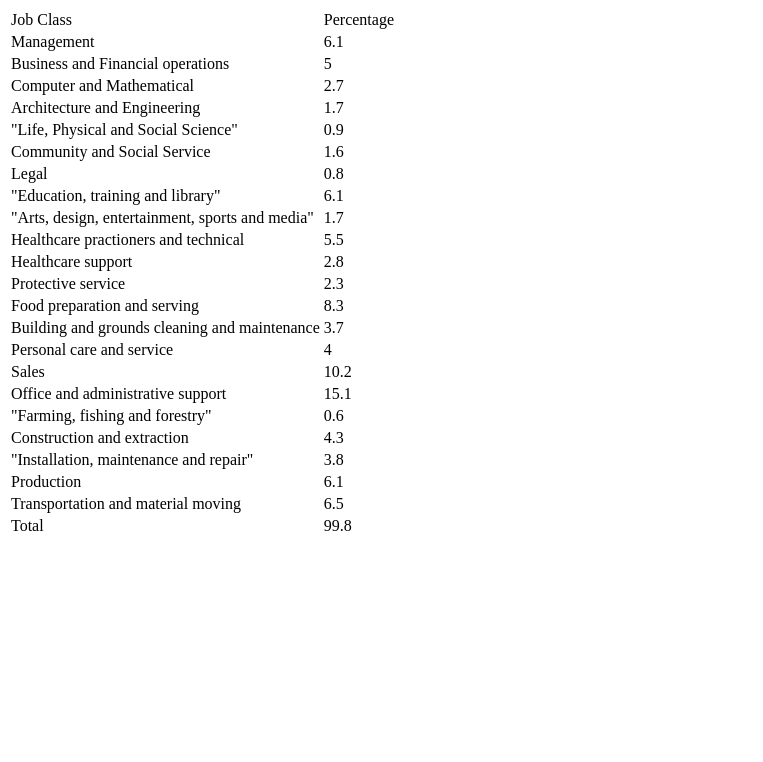
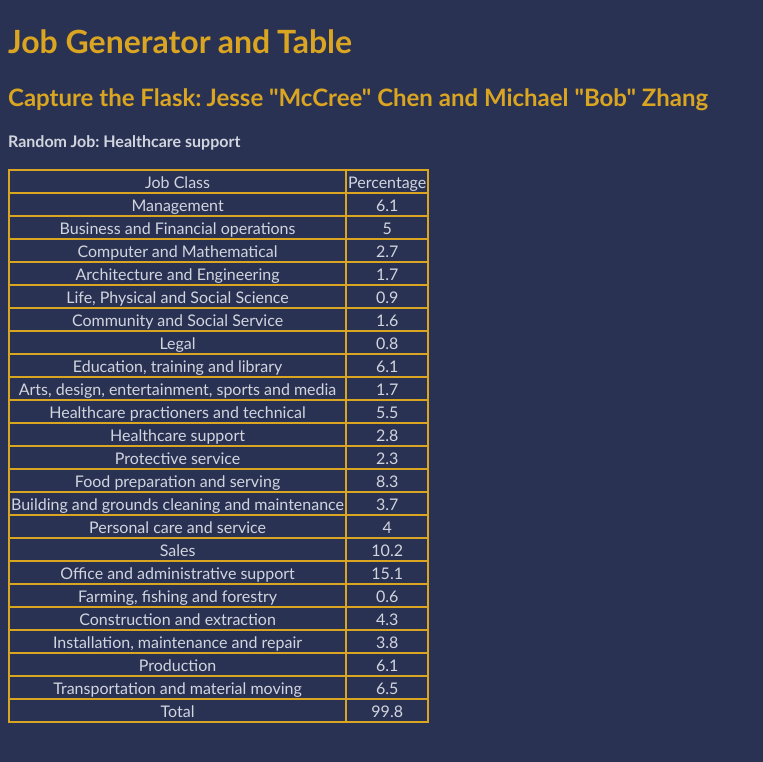
Before and after one commit to jessechen1618/python_softdev_fall, a Flask app: page /occupyflaskst in a window 1280 px wide. Shown: the top 762 px of the page, without its empty margins (0-763 px from the left). Run offline with Flask 2, Linux system fonts and the light colour scheme.

Commit message:
10occ complete

```diff
--- a/10_occ/app.py
+++ b/10_occ/app.py
@@ -1,33 +1,96 @@
-#Jesse "McCree" Chen
+#Jesse "McCree" Chen and Michael "Bob" Zhang
 #SoftDev1 pd1
 #K10 -- Jinja Tuning
 #2019-09-21
 
 from flask import Flask, render_template
+
 import random
 
 # CSV Script ----------------------------------------------------------
-filehandle = open('occupations.csv', 'r')
-csv_list = filehandle.readlines()
-list_of_percents = list()
-list_of_jobs = list()
+#open the csv file
+file=open("occupations.csv","r")
 
-#Make list of jobs and list of percents
-for pair in csv_list:
-	rev_pair = pair[::-1]
-	rev_percentage = ''
-	rev_job = ''
-	index_of_comma = 0
-	for char in rev_pair:
-		if char != ',':
-			rev_percentage += char
-			index_of_comma += 1
-		elif char == ',':
-			break
-	for char in rev_pair[(index_of_comma + 1):]:
-		rev_job += char
-	list_of_percents.append(rev_percentage[:0:-1])
-	list_of_jobs.append(rev_job[::-1])
+#read the file and split on new lines to get each line of the csv table as an element in the list
+job=file.read().split("\n")
+
+#function to iterate through the list and split each line of the csv table on the right-most comma, separating the occupation and the percentage
+def splitCategory(l):
+    #splits occupations and percentages
+    for x in range(0,len(l)):
+        #loop through list
+        l[x]=l[x].rsplit(",",1)
+        #split at the last comma of each item (becomes 2d array with occupation and percentage)
+    return l
+job=splitCategory(job)
+
+#function for taking out the quotation marks in the occupation
+def takeOutQuotes(l):
+    for x in range(0,len(l)):
+        #loop through the list
+        for i in range(0,len(l[x])-1):
+            #loop through the occupation and then the percentage
+            l[x][i]=l[x][i].strip("\"")
+            #strip the quotes
+    return l
+job=takeOutQuotes(job)
+
+#take out the first item(category titles) and last two items (total percentage and an extra empty list)
+jobtable = job[:len(job) - 1]
+
+listofjobs = [None] * len(jobtable);
+listofpercentages = [None] * len(jobtable)
+
+for i in range(0, len(jobtable)):
+    listofjobs[i] = jobtable[i][0]
+    listofpercentages[i] = jobtable[i][1]
+
+job=job[1:len(job) - 2]
+
+#function to update each percentage to be a sum of all previous percentages
+def rangePercent(l):
+    #make the first string percentage a float
+    l[0][1]=float(l[0][1])
+    for x in range(1,len(l)):
+        #update each following percentage to be a float
+        l[x][1]=round(float(l[x][1])+l[x-1][1],1)
+        #make the current percentage the sum of the previous and current such that if the first item has 6.1 percent and second one has 10.2 %
+        #we will modify the second number to be 16.3 so that when we generate a random number we can use binary search to find which two items it is between
+        #if our random number is 5.3, since its less than the 6.1, the first item is returned
+        #if 11.4 is generated, second item is returned because it is greater than 6.1 but less than 16.3
+    return l
+job=rangePercent(job)
+
+#function that will pick a random occupation based on the percentage
+def randomPick(l):
+    #generates a random percentage between 0 and 100%
+    rand=random.randint(0,1000)
+    rand=rand/10.0
+
+    #counters for looping through the list
+    counta=0
+    countb=len(l)-1
+
+    #the case where none of the occupations are selected
+    if rand>99.8:
+        return "unemployed"
+    #loop through the list both from the front and the back until the randomly generated percentage is within one of the sections
+    while l[counta][1]<rand and l[countb][1]>rand:
+        #loop through both front and back; front loop till find something greater, back loop till find something smaller
+        counta=counta+1
+        #advance front loop
+        countb=countb-1
+        #push back back loop
+    #this is the case that the randomly generated percentage was exactly one of the percentages
+    if  l[countb][1]==rand:
+        #deals with edge case for back loop
+        return l[countb][0]
+    if l[counta][1]>=rand:
+        #front loop returns whatever item it counted up to
+        return l[counta][0]
+    else:
+        #back loop returns the next item
+        return l[countb+1][0]
 
 # End of CSV Script ---------------------------------------------------
 
@@ -42,7 +105,8 @@ def hello_word():
 def occ_table():
     return render_template('/occ_template.html',
     	tab_title = "Occupation Table and Generator",
-    	pair_list = zip(list_of_jobs, list_of_percents))
+		random_job = randomPick(job),
+    	pair_list = zip(listofjobs, listofpercentages))
 
 if __name__ == "__main__":
     app.debug = True #When this is false, the website no longer able to update authomatically when you make a change in the code
--- /dev/null
+++ b/10_occ/static/styles.css
@@ -0,0 +1,21 @@
+body {
+    background-color: #2A3254;
+    color: #d1d5de;
+    font-family: "Trebuchet MS", sans-serif;
+}
+h1, h2, h3{
+    color:#DAA520;
+}
+a{
+    color:#d1d5de;
+}
+p {
+    color:#d1d5de;
+}
+td {
+    text-align: center;
+}
+table, td {
+    border: 2px solid #daa520;
+    border-collapse: collapse;
+}
--- a/10_occ/templates/occ_template.html
+++ b/10_occ/templates/occ_template.html
@@ -1,9 +1,14 @@
 <!DOCTYPE html>
 <html>
   <head>
+    <link rel="stylesheet" href="../static/styles.css">
     <title>{{ tab_title }}</title>
   </head>
   <body>
+    <h1>Job Generator and Table</h1>
+    <h2>Capture the Flask: Jesse "McCree" Chen and Michael "Bob" Zhang</h2>
+    <b>Random Job: {{ random_job }}</b>
+    <br><br>
   <table>
   	{% for row in pair_list %}
   		<tr>
```
Also changed, not shown: 10_occ/links.csv (added, +24 -0 lines).
